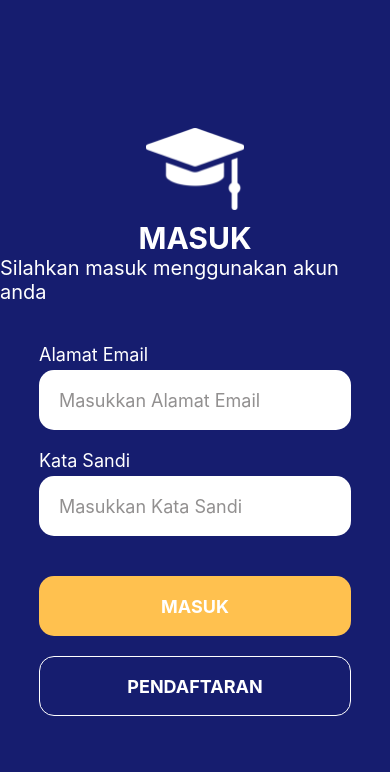
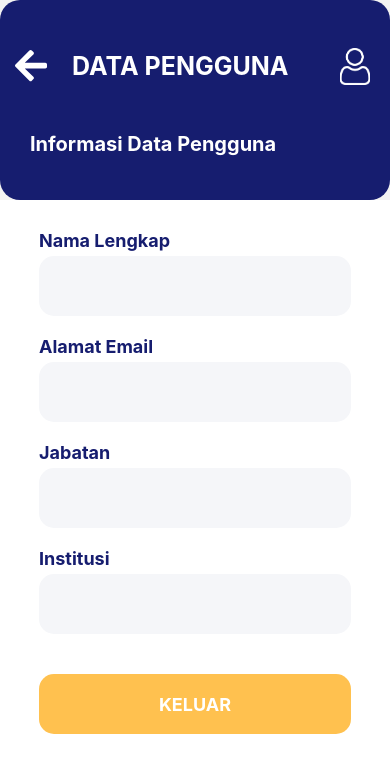
Before and after one commit to marifmuntaha/ispebameta-mobile-v2, a React Native app: screen /UserScreen in a window 390 px wide. Shown: the top 772 px of the page. Built offline with nearby package versions, Linux system fonts and the light colour scheme; no server answers.

Commit message:
010520241202

```diff
--- a/eas.json
+++ b/eas.json
@@ -2,6 +2,7 @@
   "build": {
     "preview": {
       "android": {
+        "image": "latest",
         "buildType": "apk"
       }
     },
--- a/package.json
+++ b/package.json
@@ -18,6 +18,7 @@
     "expo": "50.0.14",
     "expo-secure-store": "^12.8.1",
     "expo-status-bar": "~1.11.1",
+    "expo-web-browser": "~12.8.2",
     "react": "18.2.0",
     "react-dom": "^18.2.0",
     "react-native": "0.73.6",
--- a/src/layouts/Header/index.js
+++ b/src/layouts/Header/index.js
@@ -61,7 +61,9 @@ const Header = ({navigation, backTo, title, subtitle}) => {
                     <Text style={header.navbarTitleText}>{title}</Text>
                 </View>
                 <View style={header.navbarUser}>
-                    <Image source={UserIcon} style={header.navbarUserIcon}/>
+                    <TouchableOpacity onPress={() => navigation.replace("UserScreen")}>
+                        <Image source={UserIcon} style={header.navbarUserIcon}/>
+                    </TouchableOpacity>
                 </View>
             </View>
             <View style={header.greeting}>
--- a/src/route/index.js
+++ b/src/route/index.js
@@ -9,16 +9,25 @@ import TeacherAddScreen from "../screens/TeacherScreen/Add"
 import SupervisiScreen from "../screens/SupervisiScreen";
 import EvaluationScreen from "../screens/SupervisiScreen/EvaluationScreen";
 import ReportScreen from "../screens/ReportScreen";
-import {useEffect, useState} from "react";
-import {actionType, Dispatch} from "../reducer";
 import {UserContext} from "../screens/UserScreen/UserContext";
+import UserScreen from "../screens/UserScreen";
 
 const Route = ({auth, user}) => {
     const Stack = createNativeStackNavigator();
-    return auth ? (
+    return (
         <UserContext.Provider value={user}>
             <NavigationContainer>
-                <Stack.Navigator initialRouteName='DashboardScreen'>
+                <Stack.Navigator initialRouteName={auth ? "DashboardScreen" : "LoginScreen"}>
+                    <Stack.Screen
+                        name="LoginScreen"
+                        component={LoginScreen}
+                        options={{headerShown: false, statusBarTranslucent: true, statusBarStyle: 'light'}}
+                    />
+                    <Stack.Screen
+                        name="RegisterScreen"
+                        component={RegisterScreen}
+                        options={{headerShown: false, statusBarTranslucent: true, statusBarStyle: 'light'}}
+                    />
                     <Stack.Screen
                         name="DashboardScreen"
                         component={DashboardScreen}
@@ -50,25 +59,15 @@ const Route = ({auth, user}) => {
                         component={ReportScreen}
                         options={{headerShown: false, statusBarTranslucent: true, statusBarStyle: 'light'}}
                     />
+                    <Stack.Screen
+                        name="UserScreen"
+                        component={UserScreen}
+                        options={{headerShown: false, statusBarTranslucent: true, statusBarStyle: 'light'}}
+                    />
 
                 </Stack.Navigator>
             </NavigationContainer>
         </UserContext.Provider>
-    ) : (
-        <NavigationContainer>
-            <Stack.Navigator initialRouteName='LoginScreen'>
-                <Stack.Screen
-                    name="LoginScreen"
-                    component={LoginScreen}
-                    options={{headerShown: false, statusBarTranslucent: true, statusBarStyle: 'light'}}
-                />
-                <Stack.Screen
-                    name="RegisterScreen"
-                    component={RegisterScreen}
-                    options={{headerShown: false, statusBarTranslucent: true, statusBarStyle: 'light'}}
-                />
-            </Stack.Navigator>
-        </NavigationContainer>
     )
 }
 export default Route;
--- a/src/screens/DashboardScreen/index.js
+++ b/src/screens/DashboardScreen/index.js
@@ -147,7 +147,9 @@ const DashboardScreen = ({navigation}) => {
                         <Text style={header.navbarTitleText}>Dashboard</Text>
                     </View>
                     <View style={header.navbarUser}>
-                        <Image source={IconUserWhite} style={header.navbarUserIcon}/>
+                        <TouchableOpacity onPress={() => navigation.replace("UserScreen")}>
+                            <Image source={IconUserWhite} style={header.navbarUserIcon}/>
+                        </TouchableOpacity>
                     </View>
                 </View>
                 <View style={header.greeting}>
--- a/src/screens/ReportScreen/index.js
+++ b/src/screens/ReportScreen/index.js
@@ -5,6 +5,7 @@ import IconPrinter from "../../images/IconPrinter.png";
 import {useContext, useEffect, useState} from "react";
 import {actionType, Dispatch} from "../../reducer";
 import {UserContext} from "../UserScreen/UserContext";
+import * as WebBrowser from 'expo-web-browser';
 
 const ReportScreen = ({navigation}) => {
     const user = useContext(UserContext);
@@ -57,11 +58,7 @@ const ReportScreen = ({navigation}) => {
             justifyContent: 'center'
         }
     });
-    // const reports = [
-    //     {id: 1, name: 'Eka Maftukhatul K., S.Pd.', aspect: 'Rencana Pembelajaran'},
-    //     {id: 2, name: 'Muhammad Arif M., S.Pd.', aspect: 'Rencana Pembelajaran'},
-    //     {id: 3, name: 'Eli Astuti., S.Hum.', aspect: 'Rencana Pembelajaran'}
-    // ]
+    const [evaluation, setEvaluation] = useState({});
     useEffect(() => {
         Dispatch(actionType.EVALUATION_GET, {setData: setReports}, {
             user: user.id,
@@ -89,7 +86,20 @@ const ReportScreen = ({navigation}) => {
                                 <Text style={{fontSize: 18, color: "#161D6F"}}>{report.aspect.name}</Text>
                             </View>
                         </View>
-                        <TouchableOpacity style={content.boxButton} onPress={() => alert('Laporan Dicetak')}>
+                        <TouchableOpacity style={content.boxButton} onPress={() => {
+                            setEvaluation({
+                                id: report.id,
+                                user: report.user,
+                                teacher: report.teacher.id,
+                                aspect: report.aspect.id,
+                                finish: 0,
+                                result: report.result,
+                                feedback: report.feedback,
+                            });
+                            Dispatch(actionType.EVALUATION_PRINT, {formData: evaluation}).then(resp => {
+                                WebBrowser.openBrowserAsync(resp).then()
+                            });
+                        }}>
                             <Image source={IconPrinter} style={{width: 20, height: 20}}/>
                         </TouchableOpacity>
                     </View>
--- /dev/null
+++ b/src/screens/UserScreen/index.js
@@ -0,0 +1,113 @@
+import {StyleSheet, View, Text, TouchableOpacity, ScrollView, TextInput} from "react-native";
+import Header from "../../layouts/Header";
+import {UserContext} from "./UserContext";
+import {useContext} from "react";
+import * as SecureStore from "expo-secure-store";
+
+const TeacherScreen = ({navigation}) => {
+    const user = useContext(UserContext);
+    const styles = StyleSheet.create({
+        container: {
+            flex: 1,
+        }
+    });
+    const content = StyleSheet.create({
+        container: {
+            flex: 1,
+            backgroundColor: "#fff"
+        },
+        formBlock: {
+            alignSelf: "center",
+            width: "80%",
+            marginTop: 30
+        },
+        formInputLabel: {
+            alignSelf: 'flex-start',
+            fontSize: 18,
+            fontWeight: "bold",
+            color: "#161D6F",
+            marginBottom: 5,
+        },
+        formInput: {
+            backgroundColor: "#F5F6F9",
+            borderRadius: 15,
+            height: 60,
+            marginBottom: 20,
+            justifyContent: "center",
+            padding: 20
+        },
+        formInputPlaceholder: {
+            fontSize: 18,
+            height: 60,
+            color: "black"
+        },
+        formButton: {
+            backgroundColor: "#FFC14F",
+            borderRadius: 15,
+            height: 60,
+            alignItems: "center",
+            justifyContent: "center",
+            marginTop: 20,
+        },
+        formButtonLabel: {
+            fontWeight: 'bold',
+            color: "white",
+            fontSize: 18
+        }
+    })
+    return (
+        <View style={styles.container}>
+            <Header
+                navigation={navigation}
+                backTo="DashboardScreen"
+                title="DATA PENGGUNA"
+                subtitle="Informasi Data Pengguna"
+            />
+            <ScrollView style={content.container}>
+                <View style={content.formBlock}>
+                    <Text style={content.formInputLabel}>Nama Lengkap</Text>
+                    <View style={content.formInput}>
+                        <TextInput
+                            style={content.formInputPlaceholder}
+                            placeholderTextColor="#929090"
+                            value={user.name}
+                        />
+                    </View>
+                    <Text style={content.formInputLabel}>Alamat Email</Text>
+                    <View style={content.formInput}>
+                        <TextInput
+                            style={content.formInputPlaceholder}
+                            placeholderTextColor="#929090"
+                            value={user.email}
+                        />
+                    </View>
+                    <Text style={content.formInputLabel}>Jabatan</Text>
+                    <View style={content.formInput}>
+                        <TextInput
+                            style={content.formInputPlaceholder}
+                            placeholderTextColor="#929090"
+                            value={user.position}
+                        />
+                    </View>
+                    <Text style={content.formInputLabel}>Institusi</Text>
+                    <View style={content.formInput}>
+                        <TextInput
+                            style={content.formInputPlaceholder}
+                            placeholderTextColor="#929090"
+                            value={user.institution}
+                        />
+                    </View>
+                    <TouchableOpacity
+                        onPress={() => {
+                            SecureStore.deleteItemAsync('token').then(() => navigation.replace('LoginScreen'))
+                        }}
+                        style={content.formButton}
+                    >
+                        <Text style={content.formButtonLabel}>KELUAR</Text>
+                    </TouchableOpacity>
+                </View>
+            </ScrollView>
+        </View>
+    )
+}
+export default TeacherScreen;
```
Also changed, not shown: 1 other file (tests, documents, lock files or other folders).
